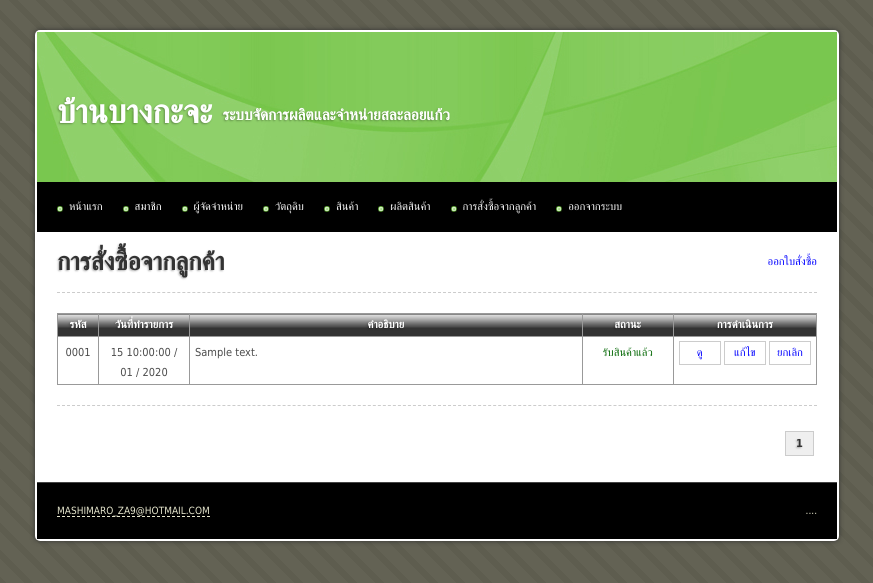
After one commit to iicmaster/stu_champ, a PHP site: page /main/product_order.php in a window 1280 px wide. The commit adds this page. Shown: the top 583 px of the page, without its empty margins (203-1076 px from the left). Run offline with PHP 8.4, Linux system fonts and the light colour scheme; the visitor is signed in with stand-in values (Sample User, id 1); tables that the repository leaves empty or names only in its code hold one stand-in row (values such as "Sample post").

Commit message:
Update product order layout

```diff
--- a/main/inc.header.php
+++ b/main/inc.header.php
@@ -19,7 +19,7 @@
 		</li>
 		<li><a href="product.php">สินค้า</a></li>
 		<li><a href="production.php">ผลิตสินค้า</a></li>
-		<li><a href="product_order.php">การสั่งซื้อ</a></li>
+		<li><a href="product_order.php">การสั่งซื้อจากลูกค้า</a></li>
 
 		<li><a href="logout.php">ออกจากระบบ</a></li>
 	</ul>
--- /dev/null
+++ b/main/product_order.php
@@ -0,0 +1,103 @@
+<?php
+/* -------------------------------------------------------------------------------- */
+/* Include */
+/* -------------------------------------------------------------------------------- */
+
+require_once("../include/session.php");
+require_once("../include/connect.php");
+
+/* -------------------------------------------------------------------------------- */
+/* Setup pagination */
+/* -------------------------------------------------------------------------------- */
+
+// Check page
+$_GET['page'] = (isset($_GET['page'])) ? $_GET['page'] : 1;
+
+// Get total rows
+$sql		= 'SELECT * FROM product_order';
+$query		= mysql_query($sql) or die(mysql_error());
+$total_rows = mysql_num_rows($query);
+
+// Set date to display per page
+$rows_per_page = 10;
+
+// Set start query from
+$limit_start = ($_GET['page'] - 1) * $rows_per_page;
+
+// Set pagination link target
+$target = 'product_order.php?page=';
+
+/* -------------------------------------------------------------------------------- */
+/* End */
+/* -------------------------------------------------------------------------------- */
+?>
+<!DOCTYPE html PUBLIC "-//W3C//DTD XHTML 1.0 Transitional//EN" "http://www.w3.org/TR/xhtml1/DTD/xhtml1-transitional.dtd">
+<html xmlns="http://www.w3.org/1999/xhtml">
+<head>
+<meta http-equiv="Content-Type" content="text/html; charset=utf-8" />
+<title>การสั่งซื้อจากลูกค้า</title>
+<?php include("inc.css.php"); ?>
+</head>
+<body>
+<div id="container">
+	<?php include("inc.header.php"); ?>
+	<div id="content">
+		<a href="product_order_create.php" class="float_r">ออกใบสั่งซื้อ</a>
+		<h1>การสั่งซื้อจากลูกค้า</h1>
+		<hr />
+			<table width="100%" border="1" align="center" cellpadding="5" cellspacing="0">
+				<thead>
+					<tr>
+						<th width="30">รหัส</th>
+						<th width="80">วันที่ทำรายการ</th>
+						<th>คำอธิบาย</th>
+						<th width="80">สถานะ</th>
+						<th width="100">การดำเนินการ</th>
+					</tr>
+				</thead>
+				<tbody>
+					<?php
+					$sql = 'SELECT *
+							FROM product_order
+							ORDER BY product_order.id DESC
+							LIMIT '.$limit_start.', '.$rows_per_page;
+
+					$query		= mysql_query($sql) or die(mysql_error());
+					$query_rows	= mysql_num_rows($query);
+
+					if($query_rows > 0)
+					{
+						while($data = mysql_fetch_array($query))
+						{
+							$status = ($data['is_receive'] == 0) ? '<span class="red">ยังไม่ได้รับสินค้า</span>' : '<span class="green">รับสินค้าแล้ว</span>';
+
+							echo '	<tr>
+										<td class="center">'.zero_fill(4, $data['id']).'</td>
+										<td class="center">'.change_date_format($data['date_create']).'</td>
+										<td>'.$data['description'].'</td>
+										<td class="center">'.$status.'</td>
+										<td class="center nowarp">
+											<a class="button" href="product_order_read.php?id='.$data['id'].'">ดู</a>
+											<a class="button" href="product_order_edit.php?id='.$data['id'].'">แก้ไข</a>
+											<a class="button" href="product_order_delete.php?id='.$data['id'].'">ยกเลิก</a>
+										</td>
+									</tr>';
+						}
+					}
+					else
+					{
+						echo '<tr><td colspan="7" class="center">ไม่มีข้อมูล</td></tr>';
+					}
+					?>
+				</tbody>
+			</table>
+		<hr />
+		<div class="pagination">
+			<?php echo get_pagination($total_rows, $target, $_GET['page'], $rows_per_page); ?>
+		</div>
+		<div style="clear:both"></div>
+	</div>
+	<?php include("inc.footer.php"); ?>
+</div>
+</body>
+</html>
```
